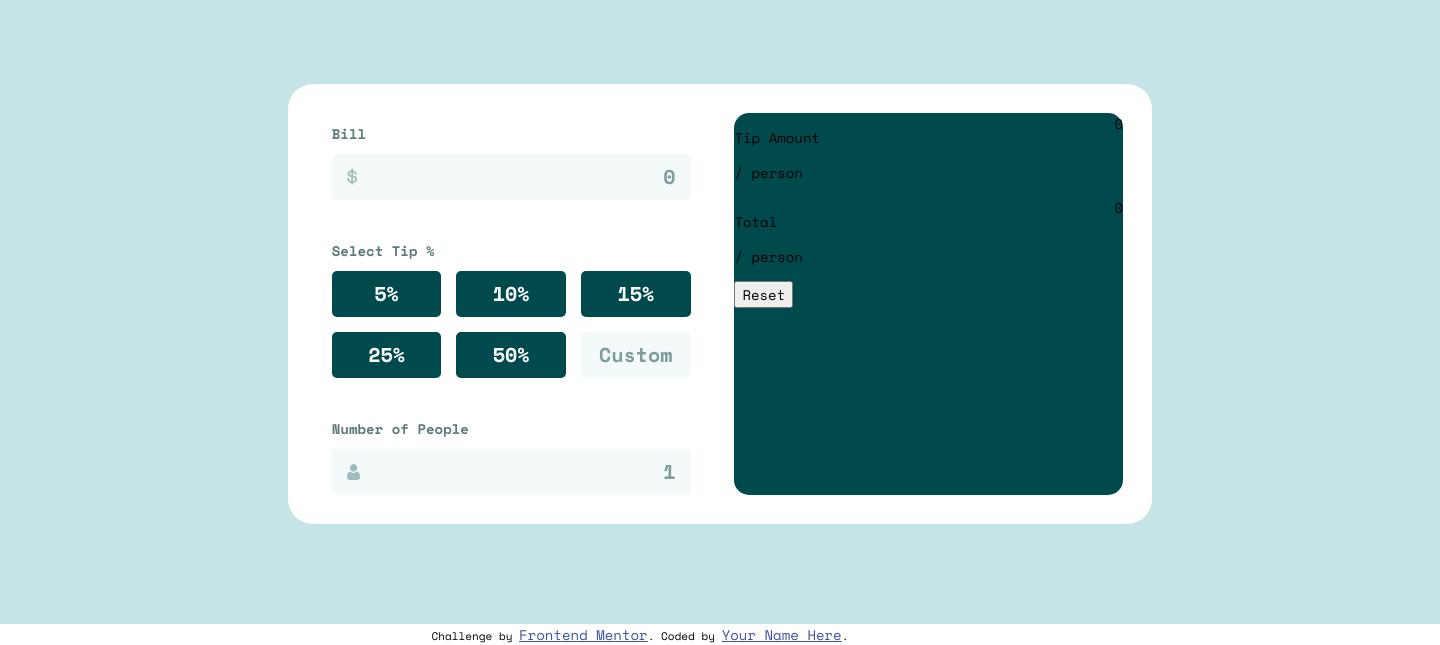
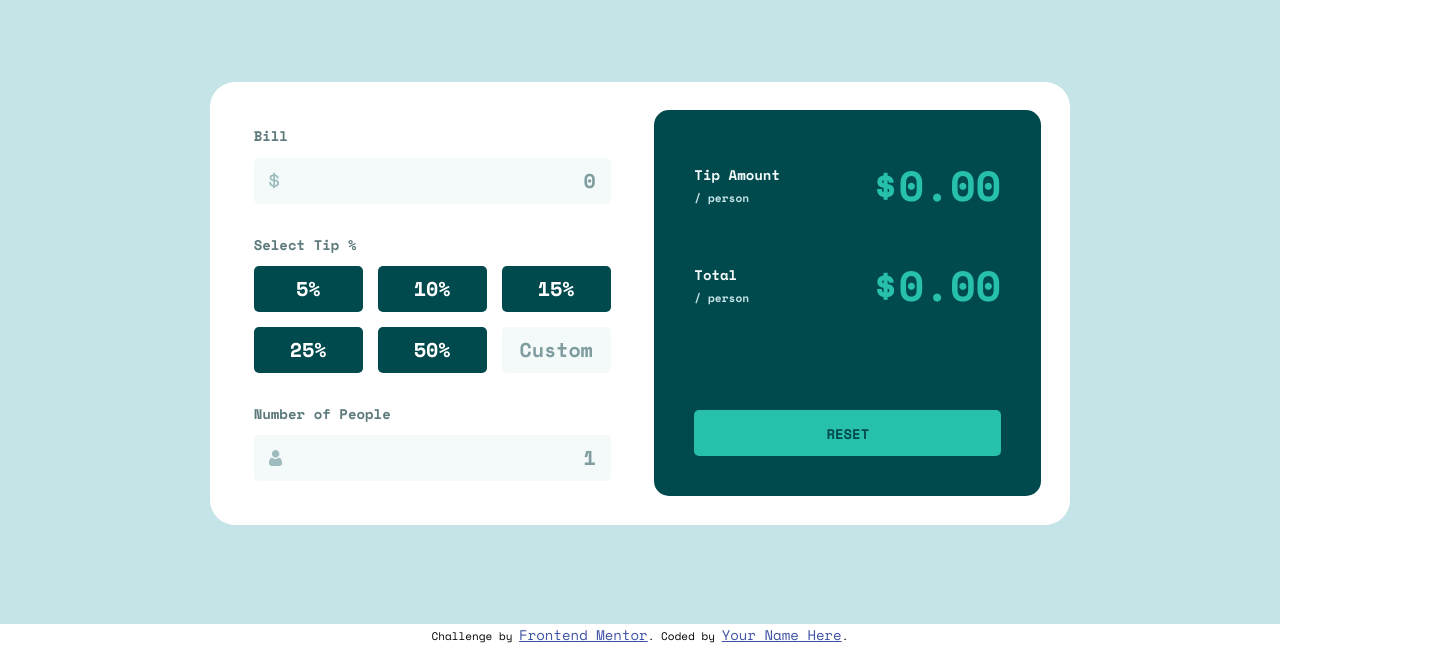
Before and after one commit to OlgaRybacka/tipCalculator, a plain HTML site: page index.html in a window 1280 px wide. Shown: the part 176-821 px from the top of the page, 1440 px wide, since content can reach past the window. Drawn offline with nearby package versions, Linux system fonts and the light colour scheme.

Commit message:
Right side styled

```diff
--- a/index.html
+++ b/index.html
@@ -59,13 +59,14 @@
 
 		</div>
 		<div class="calc-right">
+			<div class="calc-right-top">
 				<div class="calc-right-row">
 					<div class="calc-right-row-label">
 						<p class="calc-right-row-title">Tip Amount</p>
 						<p class="calc-right-row-subtitle">/ person</p>
 					</div>
 					<div class="calc-right-row-number" id="tip-per-person">
-				0
+					$0.00
 					</div>
 				</div>
 				<div class="calc-right-row">
@@ -74,7 +75,8 @@
 						<p class="calc-right-row-subtitle">/ person</p>
 					</div>
 					<div class="calc-right-row-number" id="total-per-person">
-				0
+					$0.00
+					</div>
 				</div>
 			</div>
 
--- a/styles.css
+++ b/styles.css
@@ -8,7 +8,8 @@
 	--third-cyan: hsl(173, 61%, 77%);
 	--white: hsl(0, 0%, 100%);
 	--left-right-width: 0.45;
-	--calc-width: 0.6;
+	--calc-width: 860px; /*px*/
+	--input-height: 46px;
 }
 
 *, *::before, *::after {
@@ -38,8 +39,8 @@ input[type=number] {
 	display:flex;
 	flex-direction: column;
 	justify-content: space-evenly;
-	width: 1440px;
-	height: 100vh;
+	max-width: 1440px;
+	min-height: 100vh;
 	margin: 0 auto;
 	background-color: var(--light-grayish-cyan);
 }
@@ -52,13 +53,13 @@ input[type=number] {
 	display:flex;
 	flex-direction: row;
 	justify-content: space-evenly;
-	width: calc(var(--calc-width)*100%);
+	width: var(--calc-width);
 	margin: 0 auto;
 	background-color: white;
 	/*padding: 30px;*/
 	border-radius: 25px;
 	/*make padding top and bottom the same as spaces from space-evenly*/
-	padding: calc(var(--calc-width)*(1 - var(--left-right-width)*2)*100%/3) 0;
+	padding: calc(var(--calc-width)*(1 - var(--left-right-width)*2)/3) 0;
 }
 
 .calculator > div {
@@ -66,7 +67,7 @@ input[type=number] {
 }
 
 .calc-left {
-	padding: 0 15px;
+	padding: 15px;
 	display: flex;
 	flex-direction: column;
 	gap: 30px;
@@ -75,7 +76,8 @@ input[type=number] {
 .calc-left-label {
 	color: var(--dark-grayish-cyan);
 	font-weight: 900;
-	margin: 10px 0;
+	margin-top: 0;
+	margin-bottom: 0.8em;
 }
 
 .calc-left input::placeholder {
@@ -85,11 +87,15 @@ input[type=number] {
 .calc-left input, input[type=radio]+label {
 	font-size: 20px;
 	font-weight: 700;
-	line-height: 2.3em;
-	height: 2.3em;
-	border-radius: 5px;
 	border: none;
 	width: 100%;
+}
+
+
+.calc-left input, input[type=radio]+label, .calc-right button {
+	line-height: var(--input-height);
+	height: var(--input-height);
+	border-radius: 5px;
 }
 
 .calc-left input#form-bill, .calc-left input#form-people {
@@ -168,6 +174,10 @@ input:invalid {
 .calc-right {
 	background-color: var(--very-dark-cyan);
 	border-radius: 15px;
+	padding: 40px;
+	display: flex;
+	flex-direction: column;
+	justify-content:space-between;
 
 }
 
@@ -175,8 +185,46 @@ input:invalid {
 	display:flex;
 	flex-direction:row;
 	justify-content: space-between;
+	margin-bottom:30px;
+	padding: 1em 0;
 }
 
+.calc-right-row-label {
+	display:flex;
+	flex-direction: column;
+	justify-content: space-between;
+}
+
+.calc-right-row-title, .calc-right-row-subtitle {
+	font-weight: 600;
+	margin: 0;
+}
+
+.calc-right-row-title {
+	color: var(--light-grayish-cyan2);
+}
+
+.calc-right-row-subtitle {
+	color: var(--light-grayish-cyan);
+	font-size: 0.8em;
+}
+
+.calc-right-row-number {
+	color: var(--strong-cyan);
+	font-size: 3em;
+	margin: 0;
+	line-height:1em;
+	font-weight:700;
+}
+
+.calc-right button {
+	background-color: var(--strong-cyan);
+	text-transform: uppercase;
+	border: none;
+	outline: none;
+	color: var(--very-dark-cyan);
+	font-weight: 900;
+}
 
 
 
@@ -188,3 +236,18 @@ input:invalid {
 .attribution a {
 	color: hsl(228, 45%, 44%);
 }
+
+@media screen and (max-width: 860px) {
+	.calculator {
+		flex-direction: column;
+		width: 100%;
+	}
+
+	.calculator > div {
+		width: 100%;
+	}
+
+	.container {
+		display: block;
+	}
+}
```
Also changed, not shown: script.js (added). Lines whose indentation alone changed are shown as unchanged.
